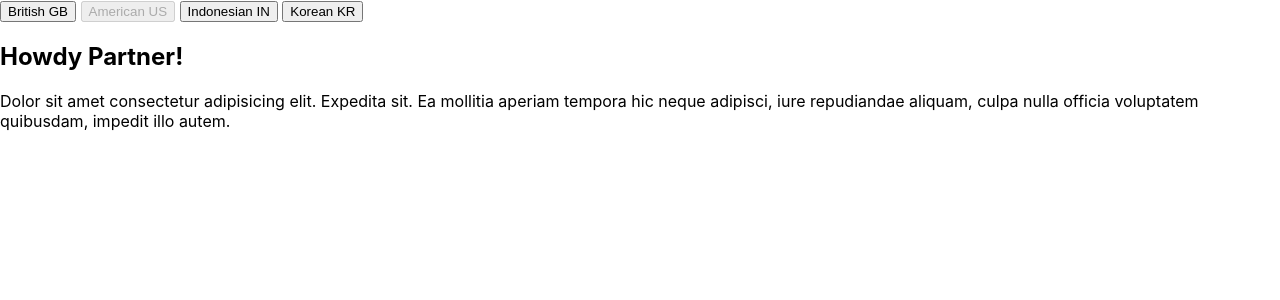
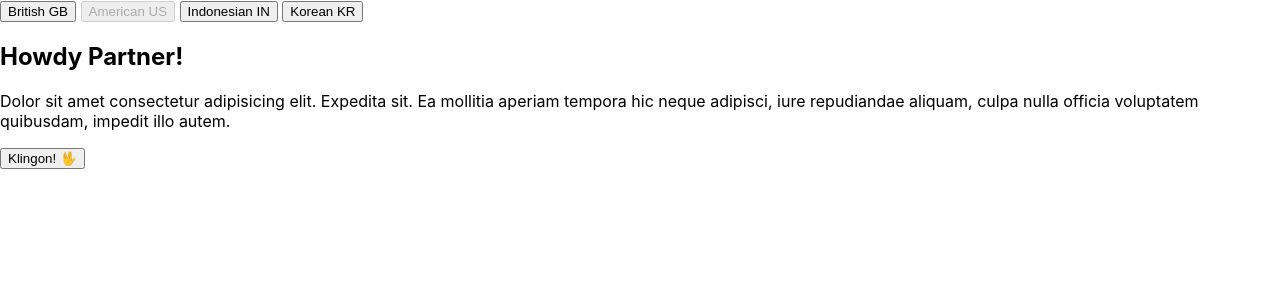
Before and after one commit to gavinmgrant/react-playground, a React (Create React App) app: page / in a window 1280 px wide. Shown: the top 300 px of the page. Built offline with nearby package versions, Linux system fonts and the light colour scheme.

Commit message:
added ability to update deeply nested context using provider

```diff
--- a/src/lang-context/AppLang.js
+++ b/src/lang-context/AppLang.js
@@ -1,14 +1,32 @@
 import React, { Component } from "react"
 import Child from './Child'
 import LangControls from './LangControls'
+import LanguageContext from './LanguageContext'
 
 export default class AppLang extends Component {
+    state = {
+        lang: window.navigator.language
+    };
+
+    handleSetLang = (lang) => {
+        this.setState({ lang })
+    };
+
     render() {
+        const contextValue = {
+            lang: this.state.lang,
+            setLang: this.handleSetLang,
+        }
+
         return (
-            <div className='AppLang'>
-                <LangControls />
-                <Child />
-            </div>
+            <LanguageContext.Provider value={contextValue}>
+                <div className='AppLang'>
+                    <LangControls
+                        onSetLang={this.handleSetLang}
+                    />
+                    <Child />
+                </div>
+            </LanguageContext.Provider>
         );
     }
 }
--- a/src/lang-context/GreatGrandChild.js
+++ b/src/lang-context/GreatGrandChild.js
@@ -11,6 +11,12 @@
         <section>
             <h2>{copy.title}</h2>
             <p>{copy.body}</p>
+            <button
+                onClick={() => this.context.setLang('klingon')}
+            >
+                Klingon!{' '}
+                <span role='img' aria-label='klingon'>🖖</span>
+            </button>
         </section>
         )
     }
--- a/src/lang-context/LangControls.js
+++ b/src/lang-context/LangControls.js
@@ -10,24 +10,28 @@
                 return (
                     <>
                         <button
+                            onClick={() => props.onSetLang('en-GB')}
                             disabled={value.lang === 'en-GB'}>
                             British{' '}
                             <span role='img' aria-label='en-GB'>GB</span>
                         </button>
                         {' '}
                         <button
+                            onClick={() => props.onSetLang('en-US')}
                             disabled={value.lang === 'en-US'}>
                             American{' '}
                             <span role='img' aria-label='en-US'>US</span>
                         </button>
                         {' '}
                         <button
+                            onClick={() => props.onSetLang('in')}
                             disabled={value.lang === 'in'}>
                             Indonesian{' '}
                             <span role='img' aria-label='in'>IN</span>
                         </button>
                         {' '}
                         <button
+                            onClick={() => props.onSetLang('ko')}
                             disabled={value.lang === 'ko'}>
                             Korean{' '}
                             <span role='img' aria-label='ko'>KR</span>
--- a/src/lang-context/LanguageContext.js
+++ b/src/lang-context/LanguageContext.js
@@ -1,7 +1,10 @@
 import React from 'react'
 
 const LanguageContext = React.createContext({
-    lang: window.navigator.language
+    lang: window.navigator.language,
+    setLang: () => {
+
+    },
 })
 
 export default LanguageContext
--- a/src/lang-context/languageSpecificCopy.js
+++ b/src/lang-context/languageSpecificCopy.js
@@ -16,6 +16,10 @@
         title: '폴더 목록',
         body: '당근은 리베이트를 강화. 를 가졌어요. 여기에도시에 열립니다이 부드러움을 얻으려면, 권리 그 중 일부를 거부하는 일부 사람들에게 즐거움의 의무의 잘못은, 이전의 목적에 장애물이 없다.'
     },
+    'klingon': {
+        title: 'qaH jaj QaQ!!',
+        body: `amet consectetur adipisicing elit ba'choH dolor.expedita ba'choH. ea mollitia aperiam tempora Here neque adipisci, iure repudiandae aliquam, culpa nulla officia voluptatem quibusdam, impedit illo autem!`,
+    },
   }
 
   export default languageSpecificCopy
```
